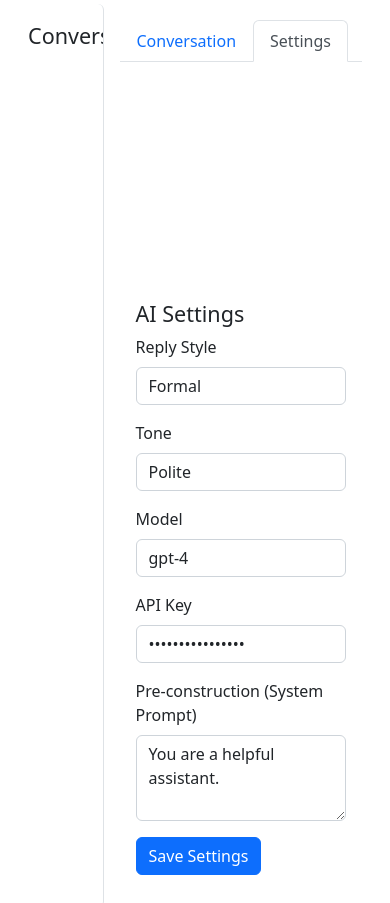
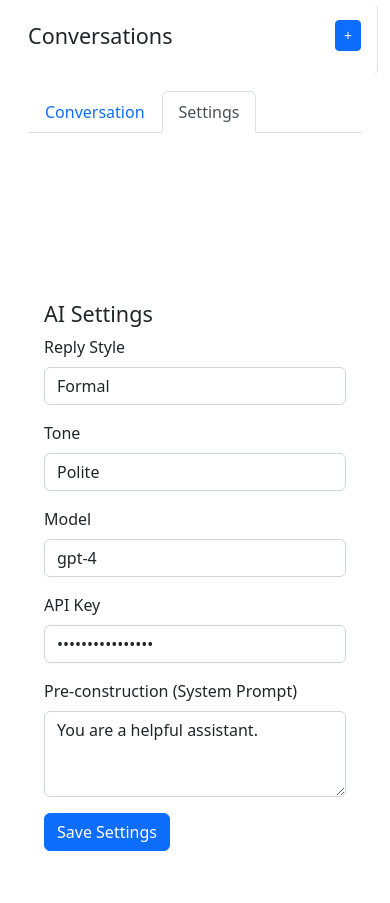
Before and after one commit to CodeMachine0121/AI-Conversation, a Django app: page /chat/ in a window 390 px wide, after a click on "Settings". Shown: the part 56-959 px from the top of the page. Run offline with Django 5.2, Linux system fonts and the light colour scheme; the visitor is signed in with stand-in values (Sample User, id 1); data that the repository does not hold is empty; parts of the project's set-up code (start-up, migrations or seed data) failed here and were passed over; some libraries are stand-ins or nearby versions.

Commit message:
feat(chat-setting): enhance chat layout with responsive design and improved styling for chat and settings panels

```diff
--- a/playms_homework/templates/conversations/chat.html
+++ b/playms_homework/templates/conversations/chat.html
@@ -26,6 +26,25 @@
     flex-direction: column;
     padding: 1rem;
   }
+
+  .tab-content {
+    flex-grow: 1;
+    display: flex;
+    flex-direction: column;
+  }
+
+  #chat-panel {
+    flex-grow: 1;
+    display: flex;
+    flex-direction: column;
+  }
+
+  #settings-panel {
+    flex-grow: 1;
+    overflow-y: auto;
+    padding: 0;
+  }
+
   #chat-messages {
     flex-grow: 1;
     overflow-y: auto;
@@ -35,6 +54,24 @@
     border-radius: 5px;
     background-color: #f8f9fa;
   }
+
+  #message-form {
+    flex-shrink: 0;
+  }
+
+  #setting-form {
+    max-width: 600px;
+  }
+
+  #setting-form .form-control,
+  #setting-form textarea {
+    margin-bottom: 0.5rem;
+  }
+
+  #setting-form .mb-3 {
+    margin-bottom: 1rem !important;
+  }
+
   .message {
     margin-bottom: 1rem;
   }
@@ -57,6 +94,21 @@
   }
   .user-message {
     text-align: right;
+  }
+
+  /* ??¦¡?? */
+  @media (max-width: 768px) {
+    .main-container {
+      flex-direction: column;
+    }
+    #conversation-list {
+      flex: 0 0 auto;
+      max-height: 30vh;
+    }
+    #chat-container {
+      flex: 1;
+      min-height: 0;
+    }
   }
 </style>
 {% endblock %}
```
